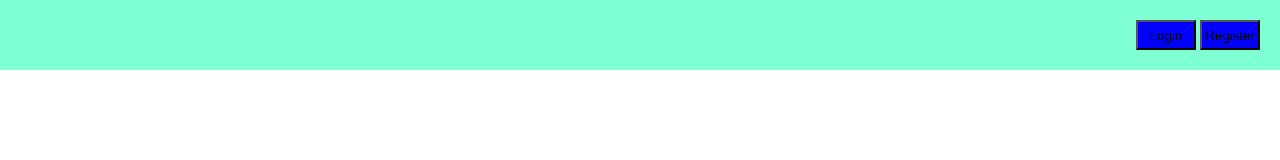
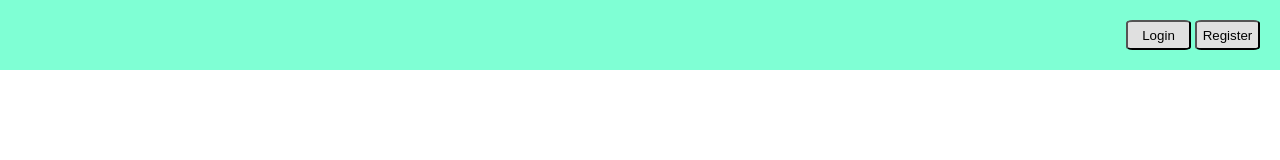
Before and after one commit to louiscids/appfrontend1, a plain HTML site: page index.html in a window 1280 px wide. Drawn offline with Linux system fonts and the light colour scheme.

Commit message:
Version 2 se agrego una propiedad en los botones

```diff
--- a/style.css
+++ b/style.css
@@ -12,7 +12,9 @@
 
 .container-botones button{
     height: 30px;
-    width: 60px;
-    background-color: blue;
+    width: 65px;
+    background-color: rgb(224, 224, 224);
+    border-radius: 10%;
+    cursor: pointer;
 
 }
```
